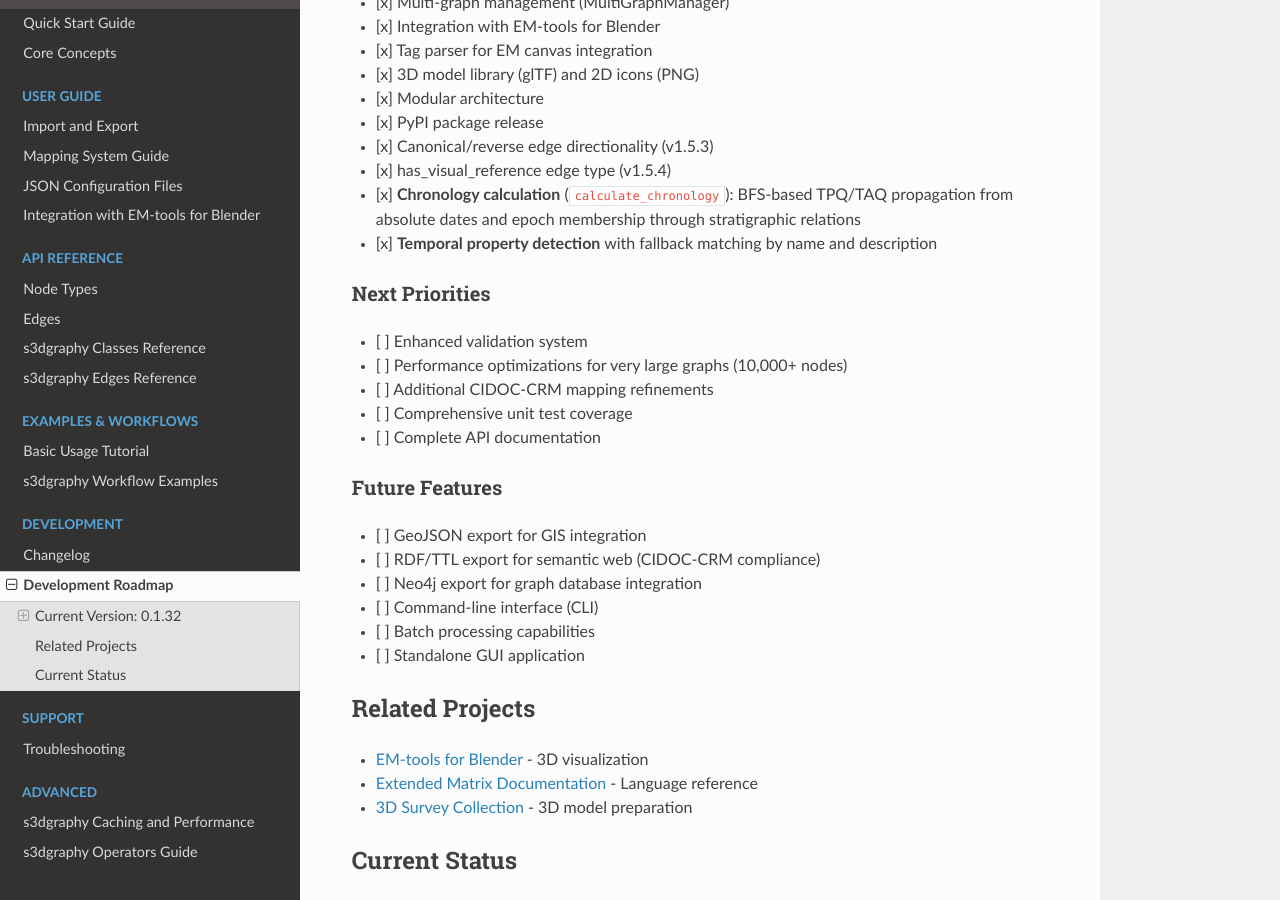
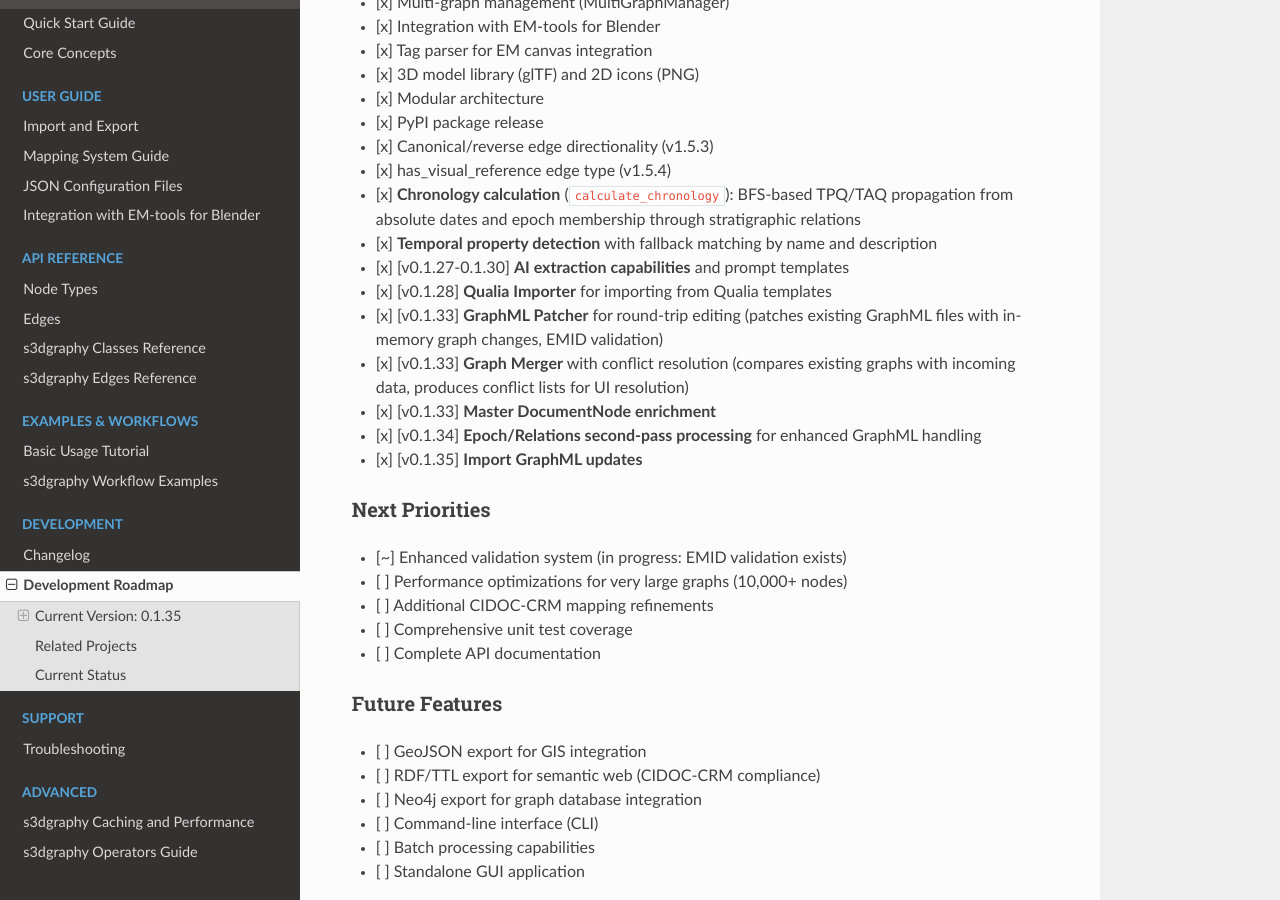
Before and after one commit to zalmoxes-laran/s3Dgraphy, a Sphinx documentation site: the page built from docs/s3dgraphy_roadmap.rst, in a window 1280 px wide and 900 px high, scrolled down 708 px. Built offline with Sphinx 7.4.7 and the Read the Docs theme 3.1.0, drawn with Linux system fonts in a browser that asks for light colours; some of the changed text lies outside the part shown.

Commit message:
Update s3dgraphy_roadmap.rst

```diff
--- a/docs/s3dgraphy_roadmap.rst
+++ b/docs/s3dgraphy_roadmap.rst
@@ -4,7 +4,7 @@
 This document outlines the development roadmap for s3dgraphy, the core Python library
 that implements the Extended Matrix formal language for archaeological documentation.
 
-Current Version: 0.1.32
+Current Version: 0.1.35
 ------------------------
 
 Completed Features
@@ -35,11 +35,18 @@
 - [x] has_visual_reference edge type (v1.5.4)
 - [x] **Chronology calculation** (``calculate_chronology``): BFS-based TPQ/TAQ propagation from absolute dates and epoch membership through stratigraphic relations
 - [x] **Temporal property detection** with fallback matching by name and description
+- [x] [v0.1.27-0.1.30] **AI extraction capabilities** and prompt templates
+- [x] [v0.1.28] **Qualia Importer** for importing from Qualia templates
+- [x] [v0.1.33] **GraphML Patcher** for round-trip editing (patches existing GraphML files with in-memory graph changes, EMID validation)
+- [x] [v0.1.33] **Graph Merger** with conflict resolution (compares existing graphs with incoming data, produces conflict lists for UI resolution)
+- [x] [v0.1.33] **Master DocumentNode enrichment**
+- [x] [v0.1.34] **Epoch/Relations second-pass processing** for enhanced GraphML handling
+- [x] [v0.1.35] **Import GraphML updates**
 
 Next Priorities
 ~~~~~~~~~~~~~~~
 
-- [ ] Enhanced validation system
+- [~] Enhanced validation system (in progress: EMID validation exists)
 - [ ] Performance optimizations for very large graphs (10,000+ nodes)
 - [ ] Additional CIDOC-CRM mapping refinements
 - [ ] Comprehensive unit test coverage
```
